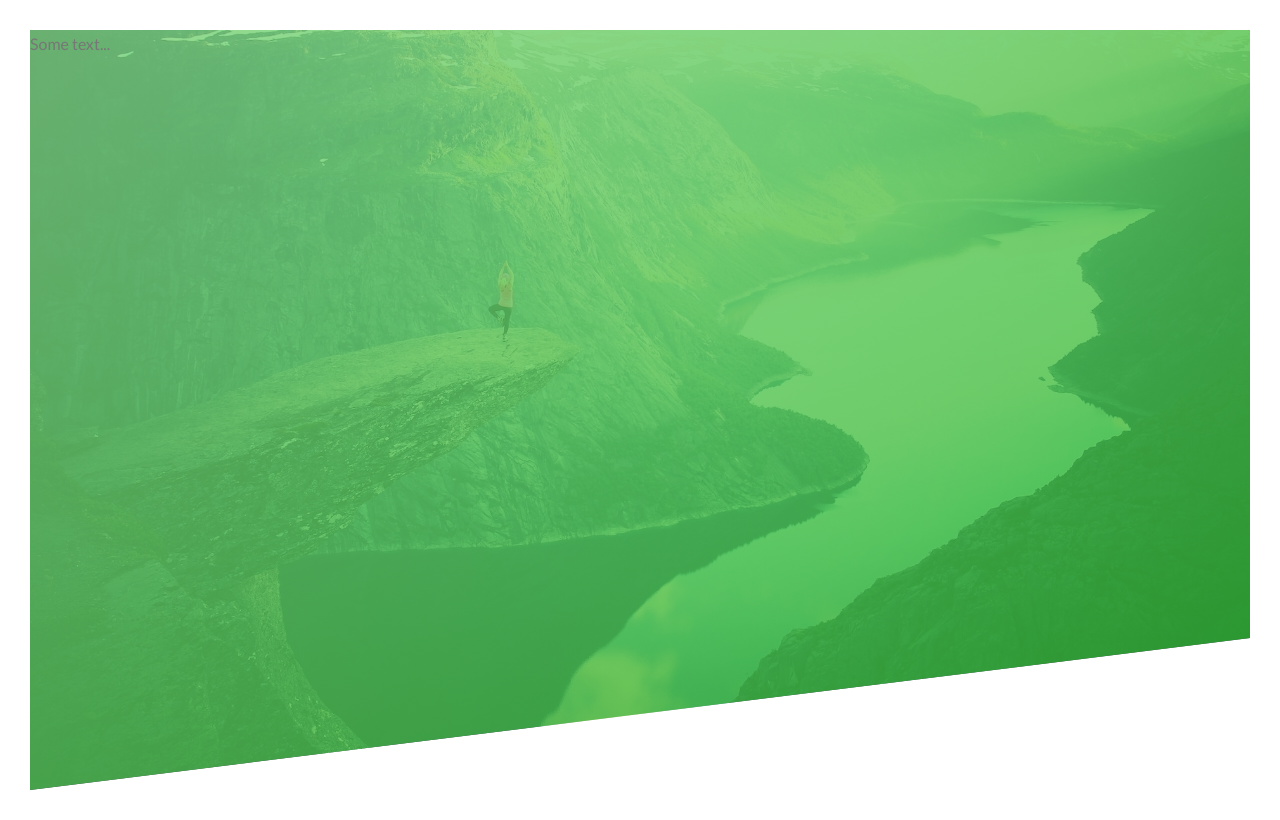
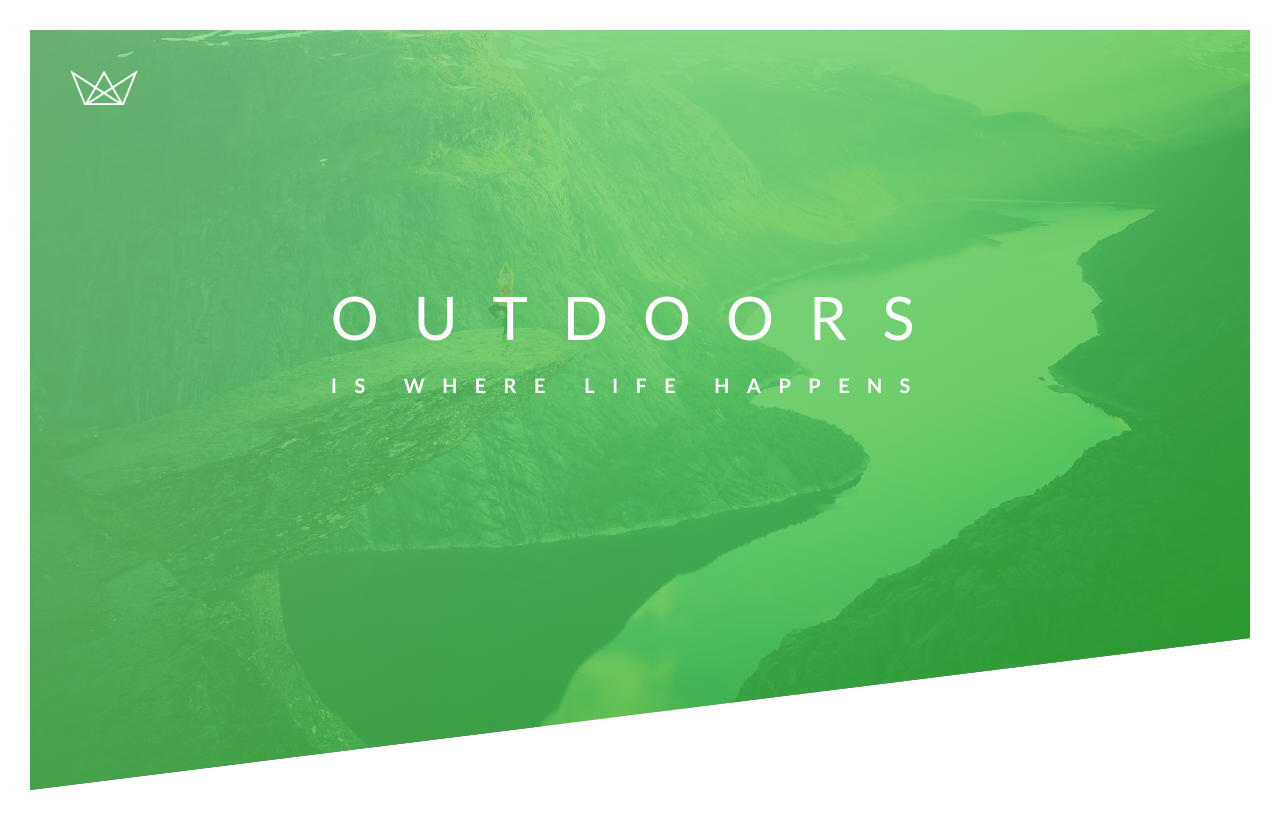
Before and after one commit to vibraniumSwaleh/wander, a plain HTML site: page public/index.html in a window 1280 px wide. Drawn offline with Linux system fonts and the light colour scheme.

Commit message:
start header section setup

```diff
--- a/css/style.css
+++ b/css/style.css
@@ -22,14 +22,51 @@
 }
 
 .header {
+  position: relative;
   height: 95vh;
   background-image: linear-gradient(
       to right bottom,
       rgba(126, 213, 126, 0.8),
       rgba(40, 180, 40, 0.8)
     ),
-    url(/wander/img/hero.jpg);
+    url(/img/hero.jpg);
   background-size: cover;
   background-position: top;
   clip-path: polygon(0 0, 100% 0, 100% 80%, 0 100%);
 }
+
+.logo-box {
+  position: absolute;
+  top: 40px;
+  left: 40px;
+}
+
+.logo {
+  height: 35px;
+}
+
+.heading-primary {
+  color: #fff;
+  text-transform: uppercase;
+}
+
+.heading-primary-main {
+  display: block;
+  font-size: 60px;
+  font-weight: 400;
+  letter-spacing: 35px;
+}
+
+.heading-primary-sub {
+  display: block;
+  font-size: 20px;
+  font-weight: 700;
+  letter-spacing: 17.4px;
+}
+
+.text-box {
+  position: absolute;
+  top: 40%;
+  left: 50%;
+  transform: translate(-50%,-50%);
+}
--- a/public/index.html
+++ b/public/index.html
@@ -10,12 +10,23 @@
       rel="stylesheet"
     />
 
-    <link rel="stylesheet" href="/wander/css/style.css" />
+    <link rel="stylesheet" href="/css/style.css" />
     <link rel="shortcut icon" type="image/png" href="/wander/img/favicon.png" />
 
     <title>Wander &mdash; Exciting tours for adventurous peoepl</title>
   </head>
   <body>
-    <header class="header">Some text...</header>
+    <header class="header">
+      <div class="logo-box">
+        <img src="/img/logo-white.png" alt="Brand logo" class="logo" />
+      </div>
+
+      <div class="text-box">
+        <h1 class="heading-primary">
+          <span class="heading-primary-main">Outdoors</span>
+          <span class="heading-primary-sub">is where life happens</span>
+        </h1>
+      </div>
+    </header>
   </body>
 </html>
```
